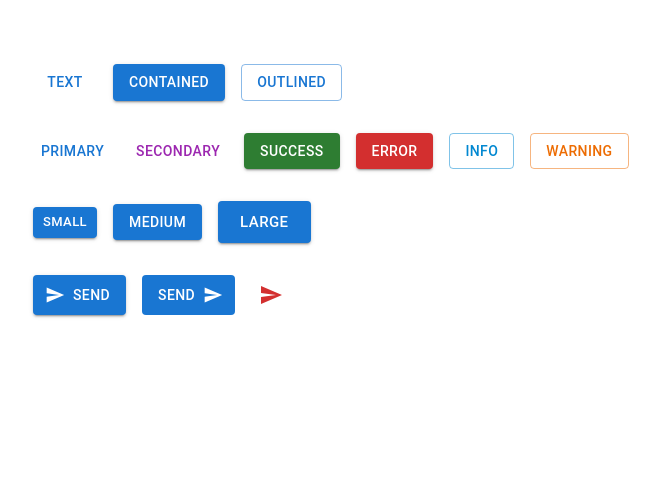
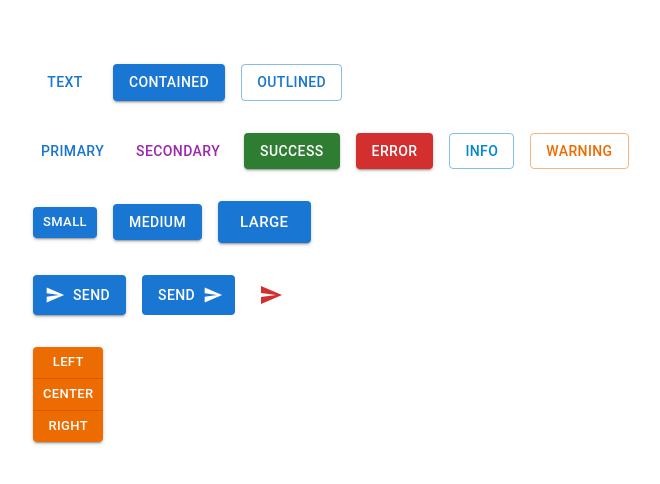
Before and after one commit to nghi9994/crash-mui-typescript, a React (Create React App) app: page / in a window 1280 px wide. Shown: the top 484 px of the page, without its empty margins (31-691 px from the left). Built offline with nearby package versions, Linux system fonts and the light colour scheme.

Commit message:
Feat: button - create button group component

```diff
--- a/src/components/MuiButton.tsx
+++ b/src/components/MuiButton.tsx
@@ -1,5 +1,5 @@
 import React from 'react'
-import { Button, Stack, IconButton } from '@mui/material'
+import { Button, Stack, IconButton, ButtonGroup } from '@mui/material'
 import SendIcon from '@mui/icons-material/Send';
 
 const MuiButton = () => {
@@ -7,8 +7,10 @@ const MuiButton = () => {
     /***
      * Stack display elements as flex column by default
      * Use IconButton to make icon as button
+     * Use ButtonGroup to group all buttons as a group; button styles can be decided in ButtonGroup props
      */
     <Stack spacing={4}>
+      {/* Button style */}
       <Stack direction='row' spacing={2}>
         <Button variant='text'>Text</Button>
         <Button variant='contained'>Contained</Button>
@@ -27,6 +29,8 @@ const MuiButton = () => {
         <Button variant='contained' size='medium'>medium</Button>
         <Button variant='contained' size='large'>large</Button>
       </Stack>
+
+      {/* Button & Icon */}
       <Stack direction='row' spacing={2}>
         <Button variant='contained' startIcon={<SendIcon />} disableRipple>Send</Button>
         <Button variant='contained' endIcon={<SendIcon />} disableElevation>Send</Button>
@@ -34,6 +38,21 @@ const MuiButton = () => {
           <SendIcon />
         </IconButton>
       </Stack>
+
+      {/* Button Group */}
+      <Stack direction='row'>
+        <ButtonGroup
+          variant='contained'
+          color='warning'
+          orientation='vertical'
+          size='small'
+          aria-label = 'align button group'
+        >
+          <Button onClick={() => alert('Left')}>Left</Button>
+          <Button>Center</Button>
+          <Button>Right</Button>
+        </ButtonGroup>
+      </Stack>
     </Stack>
   )
 }
```
